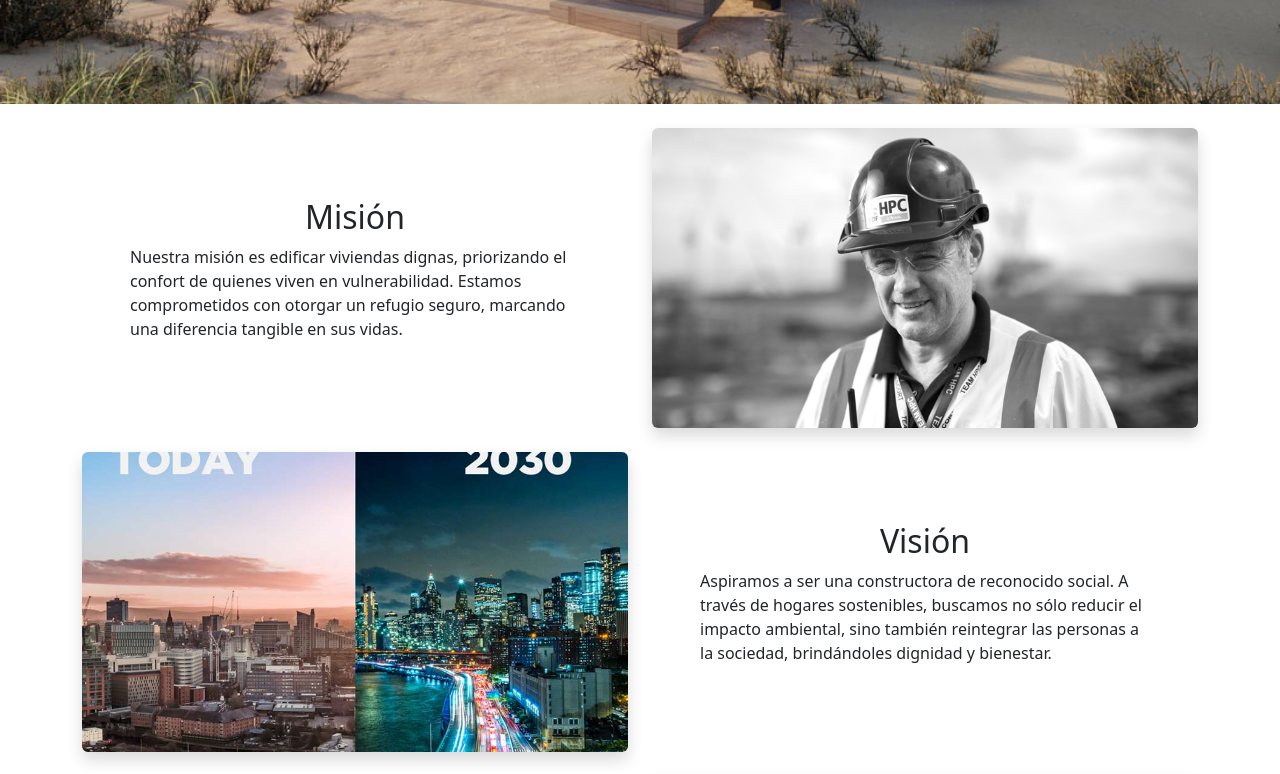
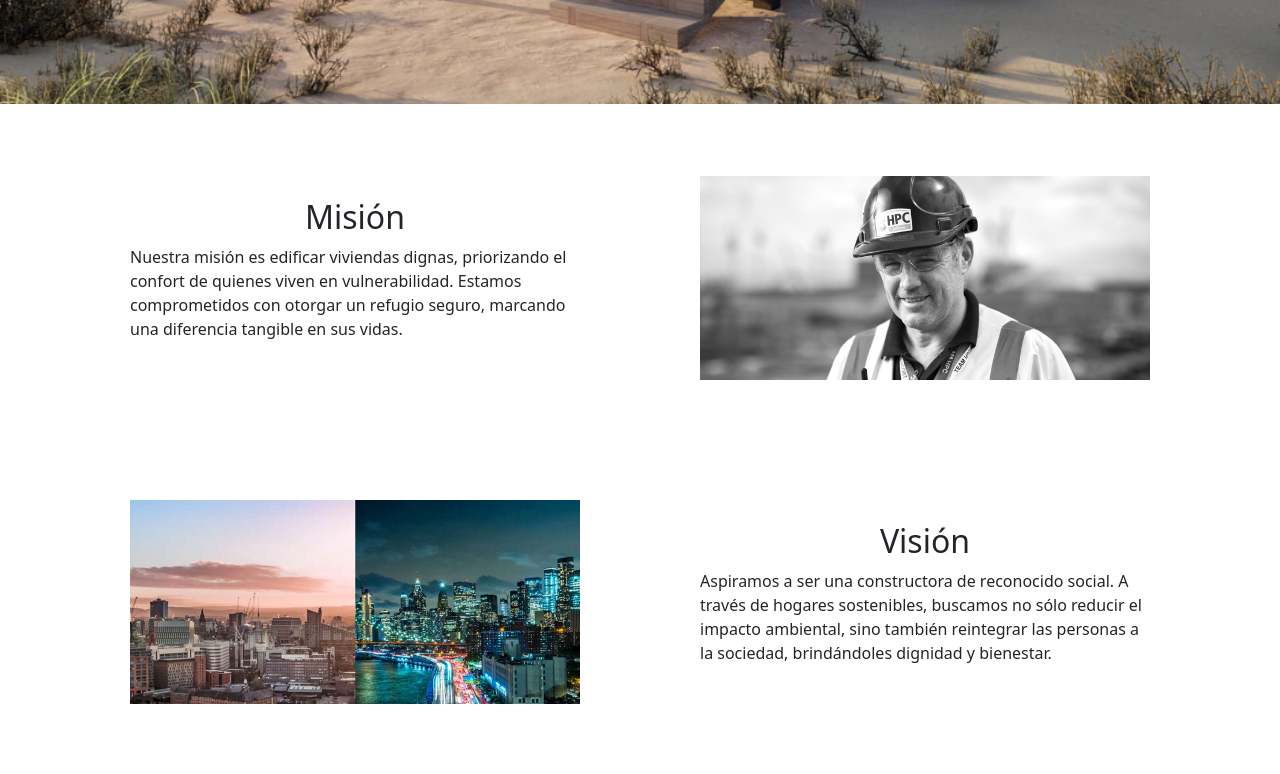
Before and after one commit to esteban-elias/jersan, a React (Vite) app: page / in a window 1280 px wide. Shown: the part 720-1494 px from the top of the page. Built offline with nearby package versions, Linux system fonts and the light colour scheme.

Commit message:
Fix padding of images in Inicio

```diff
--- a/src/components/Inicio.tsx
+++ b/src/components/Inicio.tsx
@@ -77,12 +77,14 @@ interface ImgProps {
 }
 
 const Img = ({ src, alt }: ImgProps) => (
-  <img
-    className="w-100 rounded shadow"
-    src={src}
-    alt={alt}
-    style={{ height: '300px', objectFit: 'cover' }}
-  />
-);
+  <div>
+    <img
+      className="w-100 p-lg-5"
+      src={src}
+      alt={alt}
+      style={{ height: '300px', objectFit: 'cover' }}
+    />
+  </div>
+)
 
 export default Inicio;
```
